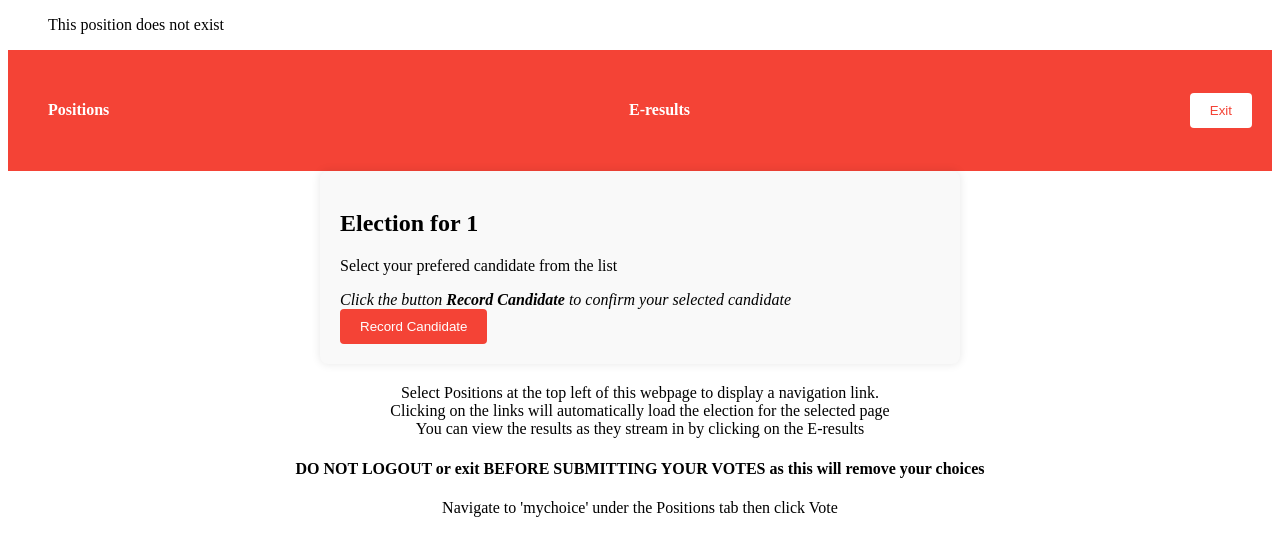
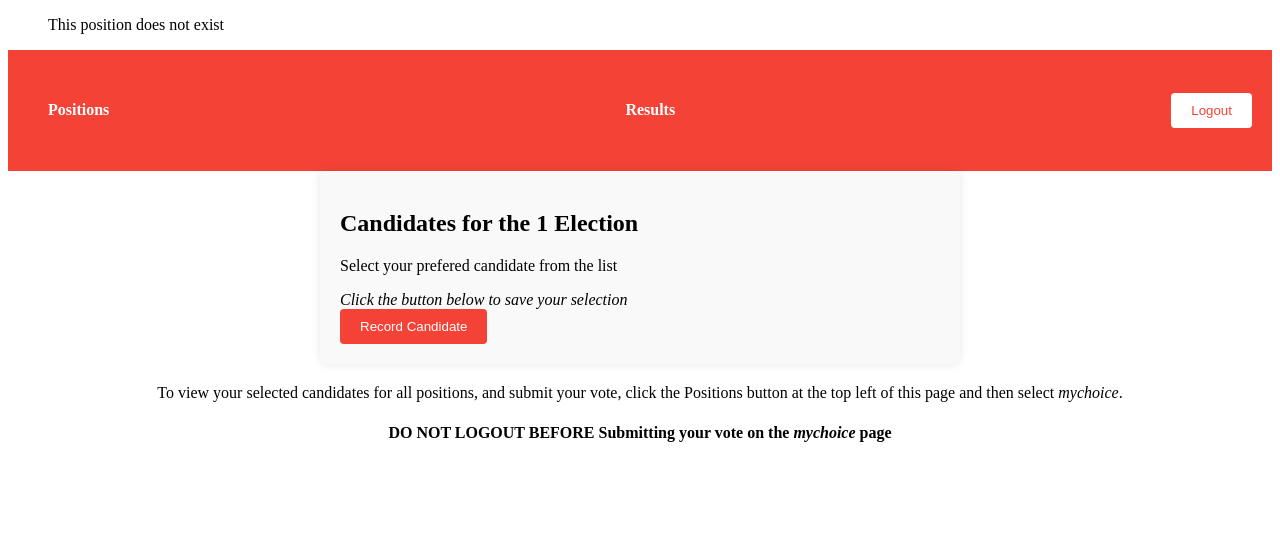
Before and after one commit to hawkinswinja/evoting, a Flask app: page /vote/1/1 in a window 1280 px wide. Shown: the top 556 px of the page. Run offline with Flask 3, Linux system fonts and the light colour scheme; the visitor is signed in with stand-in values (Sample User, id 1); data that the repository does not hold is empty; some libraries are stand-ins or nearby versions.

Commit message:
update: imrove the UI of the portal page and renamed exit button to logout button

```diff
--- a/ikura-app/app/templates/ballot.html
+++ b/ikura-app/app/templates/ballot.html
@@ -12,12 +12,12 @@
         <h4 id="positionsBtn" data-myid="{{ myid }}">Positions</h4>
     </div>
     <div>
-        <h4 id='results'>E-results</h4>
+        <h4 id='results'>Results</h4>
     </div>
-    <button class='exit'>Exit</button>
+    <button class='exit'>Logout</button>
 </header>
 <section class="ballot">
-    <h1>Election for {{ post }}</h1>
+    <h1>Candidates for the {{ post }} Election</h1>
     <form action="/tally" id="ballot_form" method="post">
         <input type="hidden" name='voter_id' value='{{ myid }}'>
         <input type="hidden" id="position" name='post' value='{{ post }}'>
@@ -33,19 +33,19 @@
             </li>
             {% endfor %}
         </ul>
-        <em>Click the button <strong>Record Candidate</strong> to confirm your selected candidate</em>
+        <em>Click the button below to save your selection</em><br>
         <input type="submit" value="Record Candidate">
     </form>
 </section>
 <div>
-    Select Positions at the top left of this webpage to display a navigation link.<br>
+    <!-- Select Positions at the top left of this webpage to display a navigation link.<br>
     Clicking on the links will automatically load the election for the selected page
     <br>
-    You can view the results as they stream in by clicking on the E-results
+    You can view the results as they stream in by clicking on the E-results -->
     <p>
-    <h4>DO NOT LOGOUT or exit BEFORE SUBMITTING YOUR VOTES as this will remove your choices</h4>
+    To view your selected candidates for all positions, and submit your vote, click the Positions button at the top left of this page and then select <em>mychoice</em>.<br>
+    <h4>DO NOT LOGOUT BEFORE Submitting your vote on the <em>mychoice</em> page</h4>
     </p>
-    Navigate to 'mychoice' under the Positions tab then click Vote
 </div>
 <div id="positionsModal" class="modal">
     <div class="modal-content">
```
Also changed, not shown: ikura-app/app/templates/choice.html (+22 -16 lines), ikura-app/app/templates/portal.html (+1 -19 lines).
